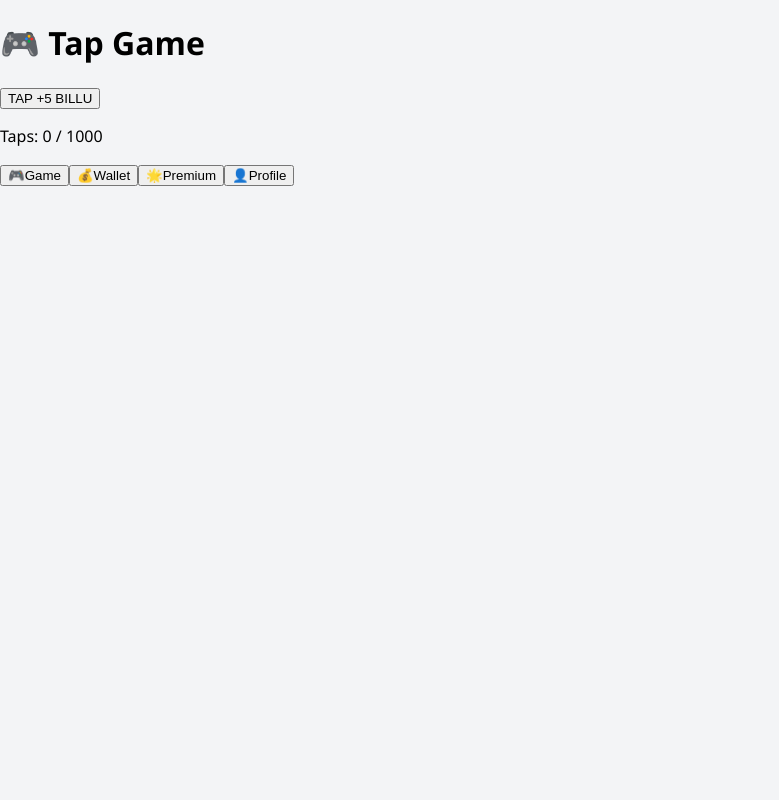
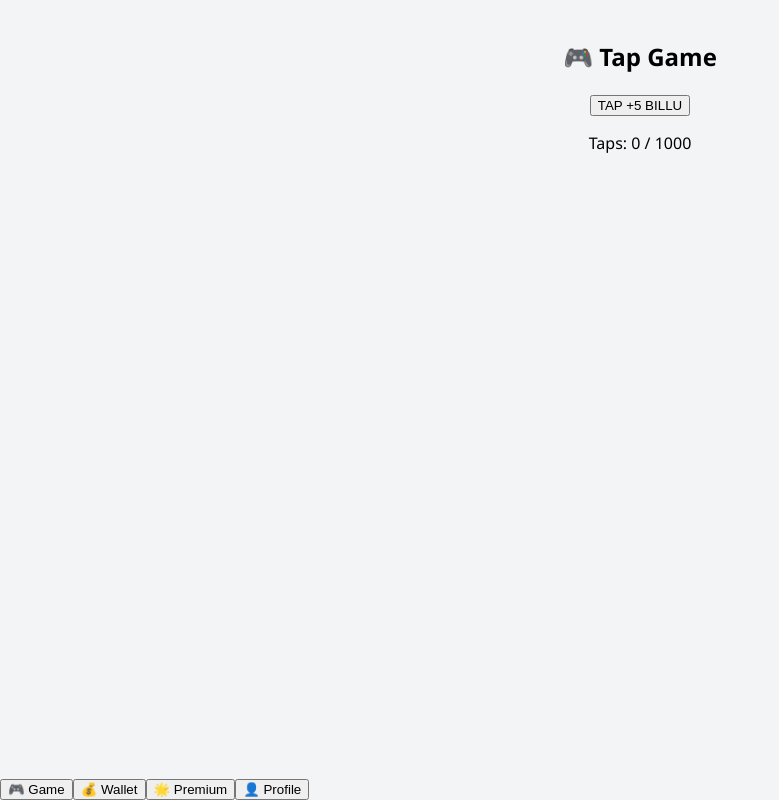
Before and after one commit to BS0942/billu-coin-project, a React (Vite) app in the folder frontend/: page / in a window 1280 px wide. Shown: the whole page, without its empty margins (0-779 px from the left). Built offline with nearby package versions, Linux system fonts and the light colour scheme.

Commit message:
Update App.jsx

```diff
--- a/frontend/src/App.jsx
+++ b/frontend/src/App.jsx
@@ -1,4 +1,5 @@
 // src/App.jsx
+
 import { useState, useEffect } from 'react';
 import hamsterLoading from './assets/hamster_loading.gif';
 
@@ -10,6 +11,7 @@ export default function App() {
   const dailyTapLimit = 1000;
 
   useEffect(() => {
+    // Dummy loading delay for 2 seconds
     const timer = setTimeout(() => setLoading(false), 2000);
     return () => clearTimeout(timer);
   }, []);
@@ -20,12 +22,14 @@ export default function App() {
       return;
     }
 
-    const userid = "123"; // Replace with real user id
+    const userid = "123"; // ✅ Replace with real Telegram UserID
+
     const res = await fetch('https://billu-coin-project.onrender.com/api/tap', {
       method: 'POST',
       headers: { 'Content-Type': 'application/json' },
-      body: JSON.stringify({ userid })
+      body: JSON.stringify({ userid }),
     });
+
     const data = await res.json();
     setBalance(data.balance);
     setTaps(data.taps);
@@ -33,82 +37,69 @@ export default function App() {
 
   if (loading) {
     return (
-      <div className="flex flex-col items-center justify-center h-screen bg-white">
-        <img src={hamsterLoading} alt="Loading..." className="w-36 h-36 animate-spin-slow" />
-        <h2 className="mt-6 text-lg font-semibold text-gray-700">Loading...</h2>
+      <div className="loading-screen">
+        <img src={hamsterLoading} alt="Loading..." />
+        <h2>Loading...</h2>
       </div>
     );
   }
 
   return (
-    <div className="flex flex-col h-screen bg-gray-50">
-      <main className="flex-1 p-6 overflow-y-auto">
+    <div className="app">
+      <div className="content">
         {activeTab === 'game' && (
           <div className="flex flex-col items-center">
-            <h1 className="text-2xl font-bold mb-6">🎮 Tap Game</h1>
+            <h2 className="text-xl font-bold mb-4">🎮 Tap Game</h2>
             <button
               onClick={handleTap}
-              className="bg-indigo-600 text-white px-10 py-5 rounded-full text-2xl font-bold shadow-lg active:scale-95 transition"
+              className="bg-blue-500 text-white px-8 py-4 rounded-full text-2xl shadow active:scale-95 transition"
             >
               TAP +5 BILLU
             </button>
-            <p className="mt-6 text-gray-700 text-lg">Taps: {taps} / {dailyTapLimit}</p>
+            <p className="mt-4 text-gray-700">Taps: {taps} / {dailyTapLimit}</p>
           </div>
         )}
 
         {activeTab === 'wallet' && (
-          <div className="text-center">
-            <h1 className="text-2xl font-bold mb-6">💰 Wallet</h1>
-            <p className="text-lg mb-4">Balance: <strong>{balance} BILLU</strong></p>
-            <button className="bg-green-600 text-white px-6 py-3 rounded-full shadow-md">
+          <div>
+            <h2 className="text-xl font-bold mb-4">💰 Wallet</h2>
+            <p>Balance: <strong>{balance} BILLU</strong></p>
+            <button className="mt-4 bg-green-500 text-white px-4 py-2 rounded">
               Buy in Pre-sale
             </button>
           </div>
         )}
 
         {activeTab === 'premium' && (
-          <div className="text-center">
-            <h1 className="text-2xl font-bold mb-6">🌟 Premium Packages</h1>
-            <ul className="space-y-4">
-              <li className="border p-4 rounded-xl shadow">🥉 Bronze - $20 - 2500 taps/day</li>
-              <li className="border p-4 rounded-xl shadow">🥈 Silver - $40 - 5500 taps/day</li>
-              <li className="border p-4 rounded-xl shadow">🥇 Gold - $50 - 7500 taps/day</li>
+          <div>
+            <h2 className="text-xl font-bold mb-4">🌟 Premium Packages</h2>
+            <ul className="space-y-3">
+              <li className="border p-3 rounded shadow">🥉 Bronze - $20 - 2500 taps/day</li>
+              <li className="border p-3 rounded shadow">🥈 Silver - $40 - 5500 taps/day</li>
+              <li className="border p-3 rounded shadow">🥇 Gold - $50 - 7500 taps/day</li>
             </ul>
           </div>
         )}
 
         {activeTab === 'profile' && (
-          <div className="text-center">
-            <h1 className="text-2xl font-bold mb-6">👤 Profile</h1>
+          <div>
+            <h2 className="text-xl font-bold mb-4">👤 Profile</h2>
             <p>Username: @username</p>
-            <p className="mt-4">Referral Link:</p>
+            <p className="mt-2">Referral Link:</p>
             <input
+              className="w-full p-2 border rounded mt-1"
               readOnly
               value="https://t.me/billu_coin_bot?start=123456"
-              className="w-full mt-2 p-3 border rounded"
             />
           </div>
         )}
-      </main>
+      </div>
 
-      {/* Bottom Nav: Large HamsterVerse Style */}
-      <nav className="flex justify-around items-center border-t bg-black text-white py-3">
-        <button onClick={() => setActiveTab('game')} className="flex flex-col items-center">
-          <span className="text-2xl">🎮</span>
-          <span className="text-xs mt-1">Game</span>
-        </button>
-        <button onClick={() => setActiveTab('wallet')} className="flex flex-col items-center">
-          <span className="text-2xl">💰</span>
-          <span className="text-xs mt-1">Wallet</span>
-        </button>
-        <button onClick={() => setActiveTab('premium')} className="flex flex-col items-center">
-          <span className="text-2xl">🌟</span>
-          <span className="text-xs mt-1">Premium</span>
-        </button>
-        <button onClick={() => setActiveTab('profile')} className="flex flex-col items-center">
-          <span className="text-2xl">👤</span>
-          <span className="text-xs mt-1">Profile</span>
-        </button>
+      <nav className="flex justify-around border-t p-2 bg-white shadow-md">
+        <button onClick={() => setActiveTab('game')}>🎮 Game</button>
+        <button onClick={() => setActiveTab('wallet')}>💰 Wallet</button>
+        <button onClick={() => setActiveTab('premium')}>🌟 Premium</button>
+        <button onClick={() => setActiveTab('profile')}>👤 Profile</button>
       </nav>
     </div>
   );
```
